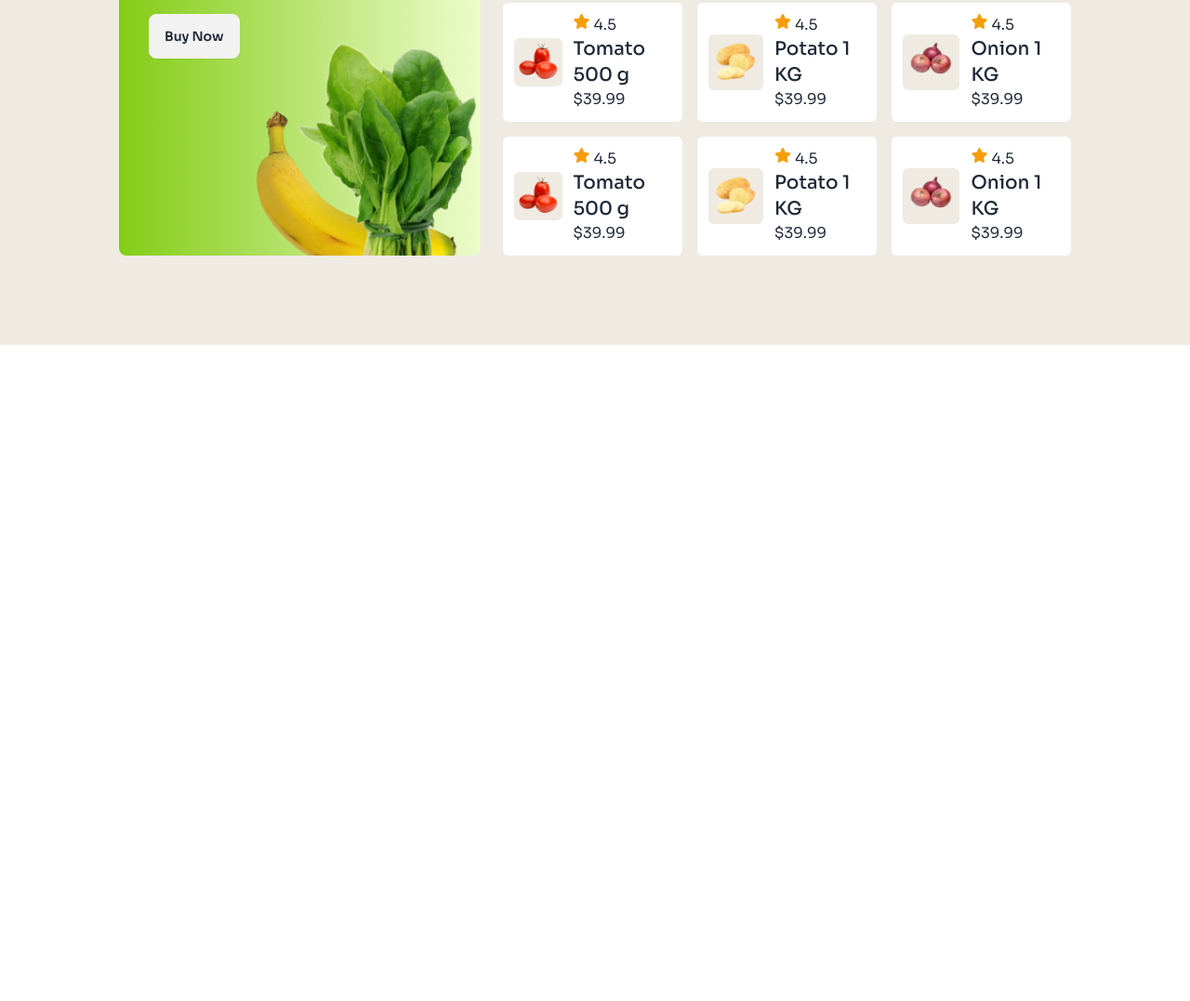
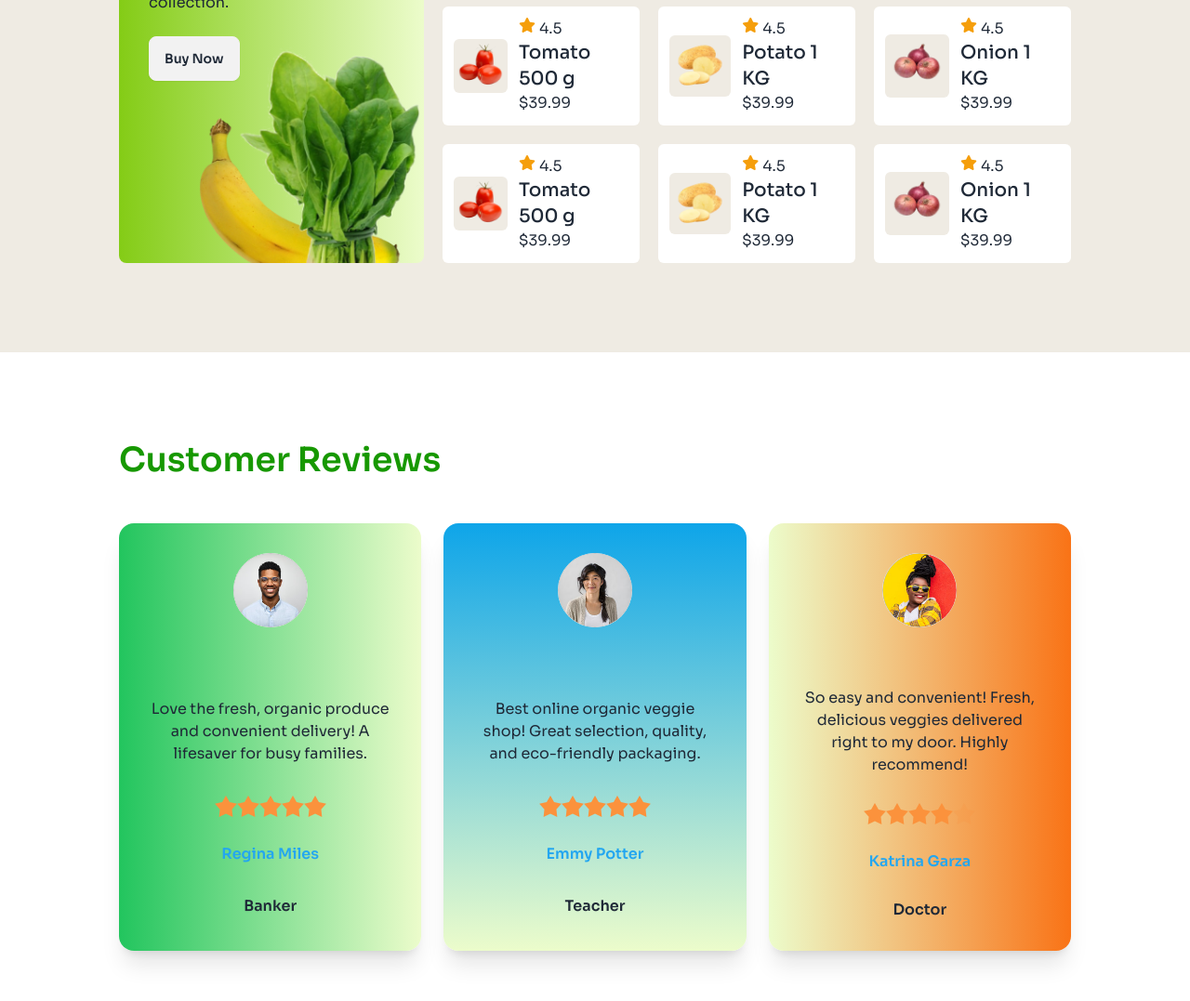
Before and after one commit to shahariar-hridoy/Assignment-3, a plain HTML site: page index.html in a window 1280 px wide. Shown: the part 2280-3357 px from the top of the page at 93% size. Before the commit the page ends 2747 px from the top, so only its background shows below. Drawn offline with nearby package versions, Linux system fonts and the light colour scheme.

Commit message:
Customer reviews section for challange part done

```diff
--- a/index.html
+++ b/index.html
@@ -128,13 +128,12 @@
         </div>
       </div>
     </section>
-
     <!-- popular products section -->
-    <section class="bg-secondary-color mb-24">
+    <section class="bg-secondary-color mb-24 ">
       <div class="w-11/12 lg:w-4/5 mx-auto py-24">
         <h1 class="font-semibold text-2xl lg:text-4xl text-primary-color mb-8 lg:mb-12">Popular Products</h1>
         <!-- cards -->
-        <div class="lg:flex gap-6 ">
+        <div class="grid lg:grid-cols-3 gap-5">
           <!-- card-1 -->
           <div>
             <div class="card  relative h-full mb-6">
@@ -155,7 +154,7 @@
           </div>
 
           <!-- Products  card -->
-          <div class=" grid gap-4 grid-cols-2 lg:grid-cols-3 ">
+            <div class=" grid gap-5 grid-cols-2 lg:grid-cols-3 lg:col-span-2">
               <!-- card-1 -->
                <div class="flex items-center bg-white p-3 rounded-md gap-3">
                 <!-- image container -->
@@ -286,6 +285,79 @@
         </div>
       </div>
     </section>
+    <!-- Reviews section -->
+      <section class="w-11/12 lg:w-4/5 mx-auto mb-24">
+        <!-- title -->
+        <h1 class=" font-semibold text-2xl lg:text-4xl text-primary-color mb-8 lg:mb-12">Customer Reviews</h1>
+        <!-- cards -->
+        <div class="grid grid-cols-1 lg:grid-cols-3  gap-6">
+          <!-- card 1 -->
+          <div class="card bg-gradient-to-l from-lime-100 to-green-500 shadow-xl">
+            <div class="avatar card-body items-center">
+              <div class="w-20 rounded-full bg-white">
+                <img src="c2-assets/user-1.png" />
+              </div>
+            </div>
+              <div class="card-body items-center text-center space-y-5">
+                <p>Love the fresh, organic produce and convenient delivery!  A lifesaver for busy families.</p>
+                <div class="rating">
+                    <input type="radio" name="rating-2" class="mask mask-star-2 bg-orange-400" />
+                    <input type="radio" name="rating-2" class="mask mask-star-2 bg-orange-400" />
+                    <input type="radio" name="rating-2" class="mask mask-star-2 bg-orange-400" />
+                    <input type="radio" name="rating-2" class="mask mask-star-2 bg-orange-400"
+                        checked="checked" />
+                    <input type="radio" name="rating-2" class="mask mask-star-2 bg-orange-400" />
+                </div>
+                <p class="font-semibold text-[#23A6F0]">Regina Miles</p>
+                <p class="font-semibold ">Banker</p>
+            </div>
+          </div>
+          <!-- card 2 -->
+          <div class="card bg-gradient-to-t from-lime-100 to-sky-500 shadow-xl">
+            <div class="avatar card-body items-center">
+              <div class="w-20 rounded-full bg-white">
+                <img src="c2-assets/user-2.png" />
+              </div>
+            </div>
+              <div class="card-body items-center text-center space-y-5">
+                <p>Best online organic veggie shop! Great selection, quality, and eco-friendly packaging.</p>
+                <div class="rating">
+                    <input type="radio" name="rating-2" class="mask mask-star-2 bg-orange-400" />
+                    <input type="radio" name="rating-2" class="mask mask-star-2 bg-orange-400" />
+                    <input type="radio" name="rating-2" class="mask mask-star-2 bg-orange-400" />
+                    <input type="radio" name="rating-2" class="mask mask-star-2 bg-orange-400"
+                        checked="checked" />
+                    <input type="radio" name="rating-2" class="mask mask-star-2 bg-orange-400" />
+                </div>
+                <p class="font-semibold text-[#23A6F0]">Emmy Potter</p>
+                <p class="font-semibold ">Teacher</p>
+            </div>
+          </div>
+          <!-- card 3 -->
+          <div class="card bg-gradient-to-r from-lime-100 to-orange-500 shadow-xl">
+            <div class="avatar card-body items-center">
+              <div class="w-20 rounded-full bg-white">
+                <img src="c2-assets/user-3.png" />
+              </div>
+            </div>
+              <div class="card-body items-center text-center space-y-5">
+                <p>So easy and convenient!  Fresh, delicious veggies delivered right to my door. Highly recommend!</p>
+                <div class="rating">
+                    <input type="radio" name="rating-2" class="mask mask-star-2 bg-orange-400" />
+                    <input type="radio" name="rating-2" class="mask mask-star-2 bg-orange-400" />
+                    <input type="radio" name="rating-2" class="mask mask-star-2 bg-orange-400" />
+                    <input type="radio" name="rating-2" class="mask mask-star-2 bg-orange-400"
+                        checked="checked" />
+                    <input type="radio" name="rating-2" class="mask mask-star-2 bg-orange-400" />
+                </div>
+                <p class="font-semibold text-[#23A6F0]">Katrina Garza</p>
+                <p class="font-semibold ">Doctor</p>
+            </div>
+          </div>
+        </div>
+      </section>
+
+    <!-- Offers section -->
   </main>
 </body>
 
```
Also changed, not shown: c2-assets/user-1.png (added), c2-assets/user-2.png (added), c2-assets/user-3.png (added). Lines whose indentation alone changed are shown as unchanged.
